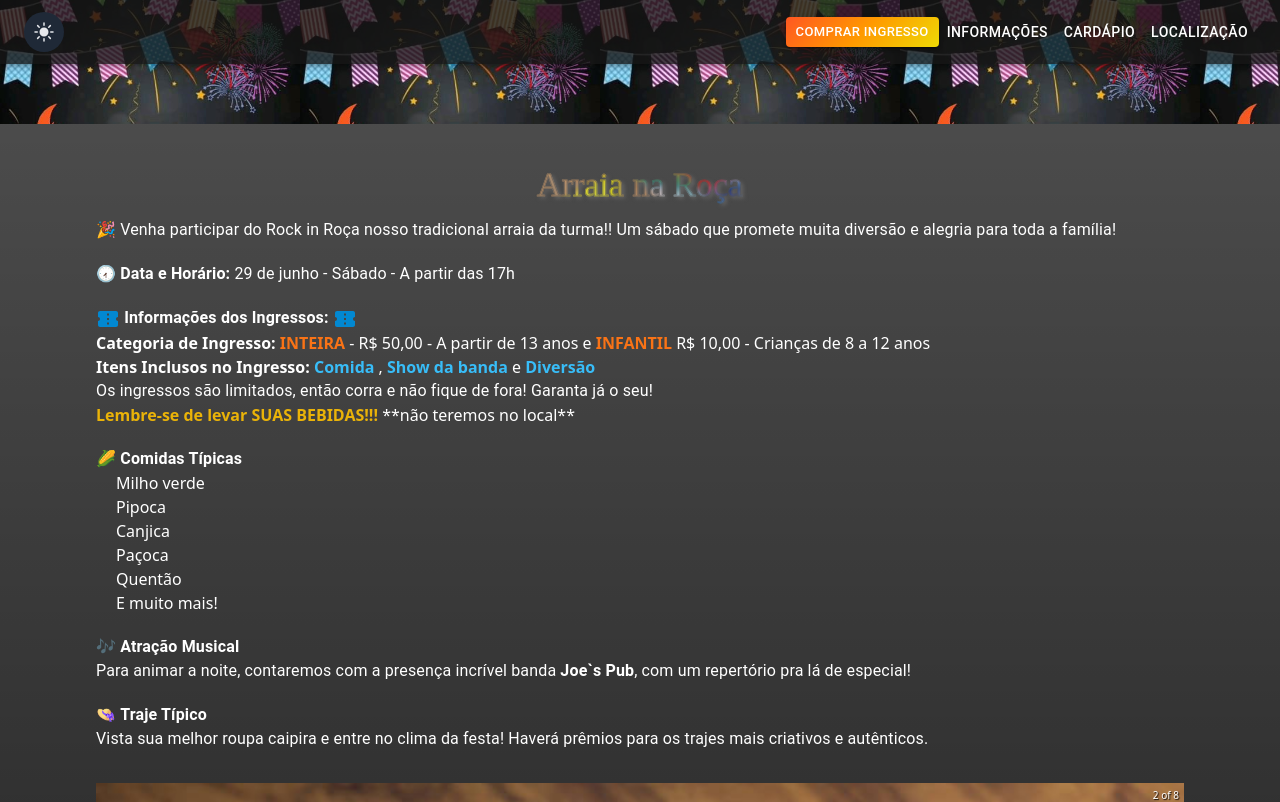
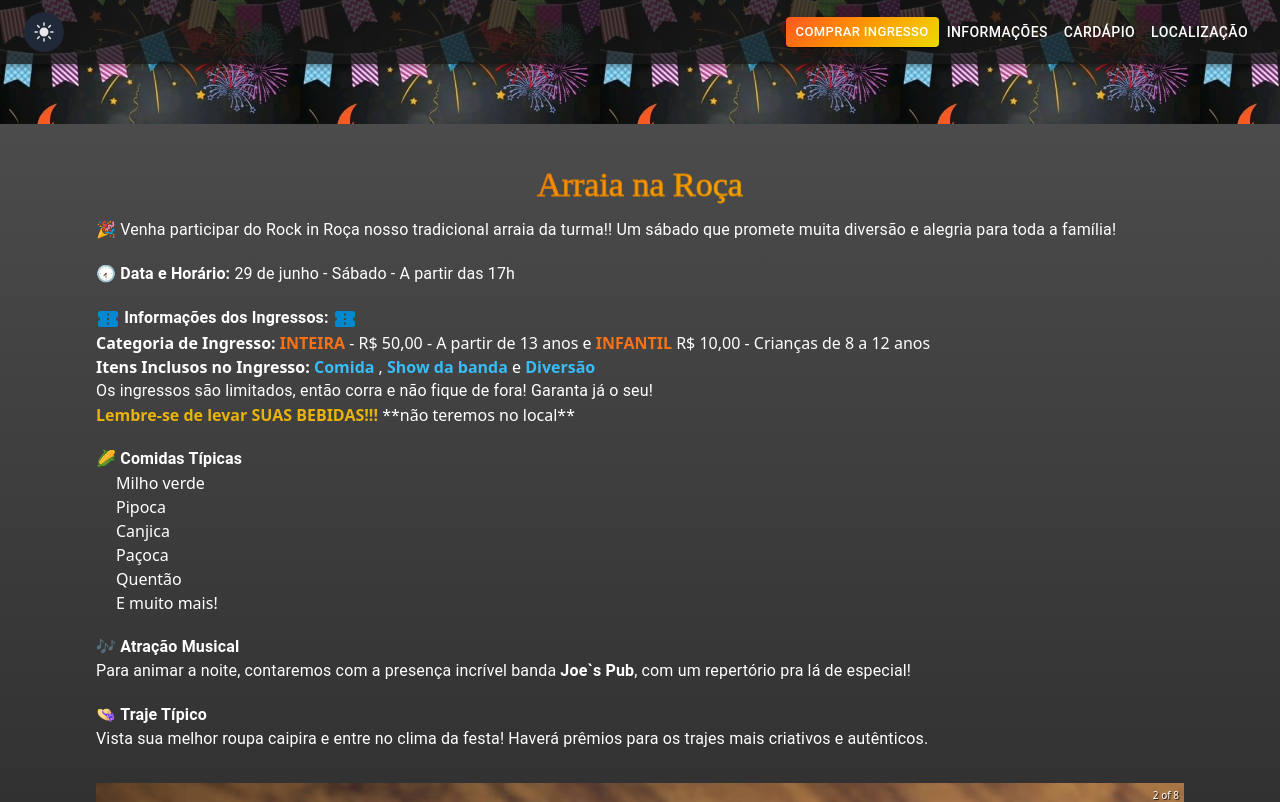
Before and after one commit to alinelopesm/arraia-na-roca, a Next.js app: page / in a window 1280 px wide. Shown: the top 802 px of the page. Built offline with nearby package versions, Linux system fonts and the light colour scheme.

Commit message:
refactor:  ajustar cor titulo

```diff
--- a/pages/about/styles.module.css
+++ b/pages/about/styles.module.css
@@ -1,10 +1,7 @@
 .typographyStyle {
-  text-shadow: 2px 2px 4px rgba(124, 123, 123, 0.8);
   font-weight: 900; /* Valor mais alto para fonte mais grossa */
-  -webkit-text-stroke: 1px rgba(85, 83, 83, 0.6); /* Adiciona uma borda à fonte */
-  background-image: url('/images/comidas/pe-de-moleque.jpeg');
-  background-size: cover;
-  -webkit-background-clip: text;
+  -webkit-text-stroke: 1px rgba(31, 30, 30, 0.2);
+  background: linear-gradient(135deg, rgb(255, 87, 34) 0%, rgb(255, 153, 0) 50%, rgb(238, 218, 5) 100%);
   background-clip: text;
   color: transparent;
   text-align: center;
```
